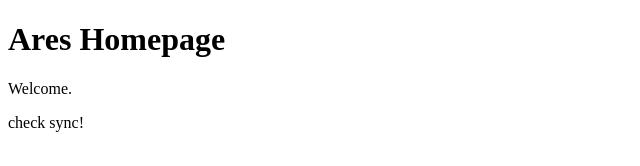
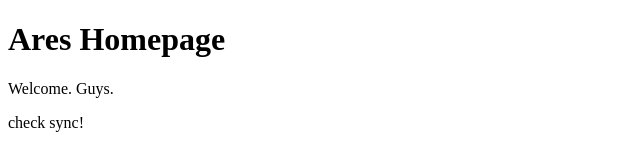
Before and after one commit to TitanAres/titanares.github.io, a plain HTML site: page index.html in a window 1280 px wide. Shown: the full height of the page, 0-640 px from the left. Drawn offline with Linux system fonts and the light colour scheme.

Commit message:
check if I can do version control by not pushing to remote repository

```diff
--- a/index.html
+++ b/index.html
@@ -7,7 +7,7 @@
 </head>
 <body>
   <h1>Ares Homepage</h1>
-  <p>Welcome.</p>
+  <p>Welcome. Guys.</p>
   <p>check sync!</p>
 </body>
 </html>
```
